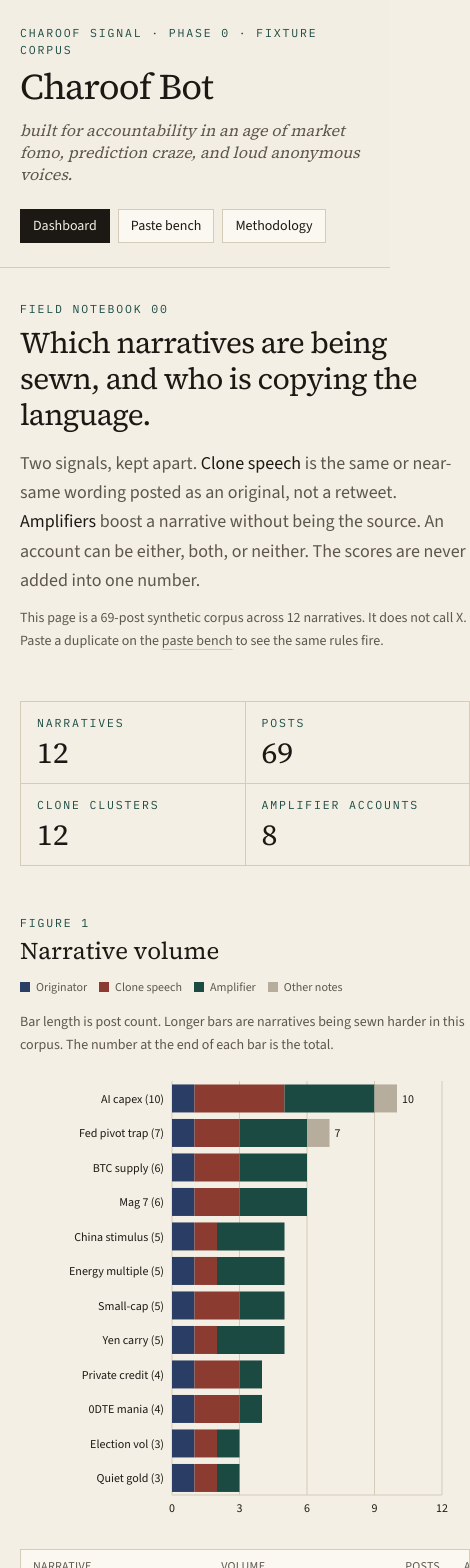
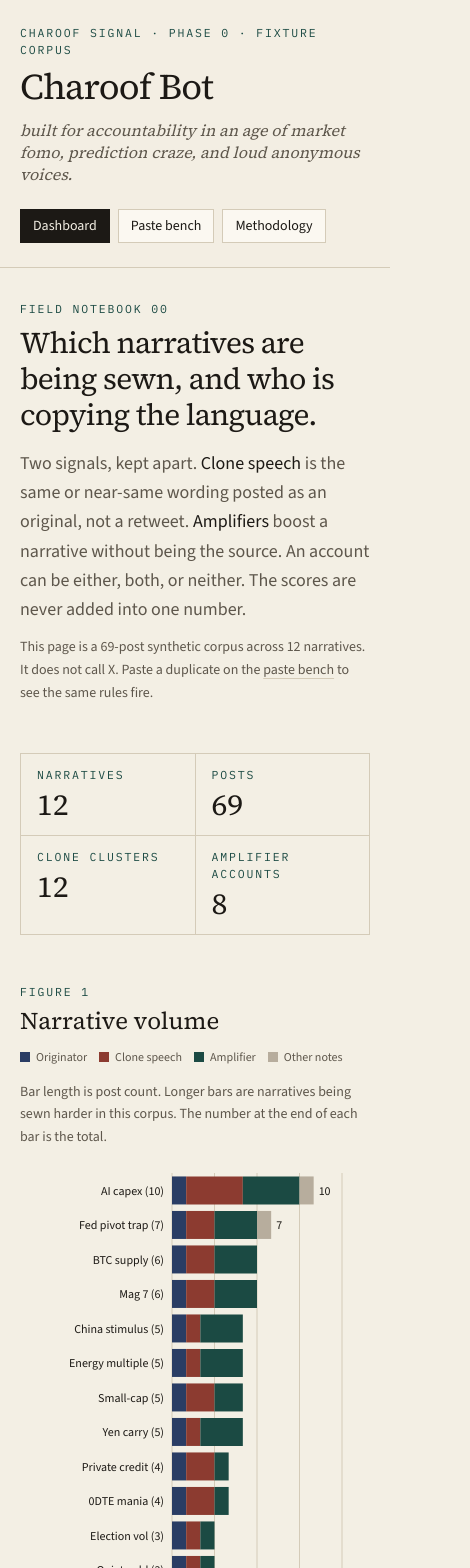
Before and after one commit to mclark-web/charoofbot, a Next.js app: page / in a window 390 px wide. Shown: the top 1568 px of the page, 470 px wide, since content can reach past the window. Built offline with nearby package versions, Linux system fonts and the light colour scheme.

Commit message:
Keep the notebook from scrolling sideways on a phone.
Wide tables stay inside their own scrollers, and the volume chart and sewing graph stay within the page width.

```diff
--- a/app/clusters/[id]/page.tsx
+++ b/app/clusters/[id]/page.tsx
@@ -87,7 +87,7 @@ export default async function ClusterPage({ params }: PageProps) {
 
       <section>
         <h2 className="font-serif text-2xl text-ink">Timeline</h2>
-        <div className="mt-4 overflow-x-auto border border-rule">
+        <div className="mt-4 max-w-full overflow-x-auto border border-rule">
           <table className="w-full min-w-[36rem] text-left text-sm">
             <thead className="bg-paper-raised text-xs uppercase tracking-wide text-ink-soft">
               <tr>
--- a/app/globals.css
+++ b/app/globals.css
@@ -37,6 +37,14 @@
   --font-mono: var(--font-ibm-mono), "IBM Plex Mono", ui-monospace, monospace;
 }
 
+html {
+  overflow-x: clip;
+}
+
+main .grid > * {
+  min-width: 0;
+}
+
 body {
   background-color: var(--paper);
   color: var(--ink);
--- a/app/layout.tsx
+++ b/app/layout.tsx
@@ -43,7 +43,7 @@ export default function RootLayout({ children }: LayoutProps<"/">) {
         <Suspense fallback={<div className="h-36 border-b border-rule" />}>
           <SiteHeader />
         </Suspense>
-        <main id="content" className="mx-auto w-full max-w-6xl flex-1 px-5 py-8 md:px-8">
+        <main id="content" className="mx-auto w-full min-w-0 max-w-6xl flex-1 px-5 py-8 md:px-8">
           {children}
         </main>
         <SiteFooter />
--- a/app/page.tsx
+++ b/app/page.tsx
@@ -33,7 +33,7 @@ export default function DashboardPage() {
     );
 
   return (
-    <div className="grid gap-12">
+    <div className="grid min-w-0 gap-12">
       <section className="max-w-3xl">
         <p className="kicker">Field notebook 00</p>
         <h1 className="mt-2 font-serif text-3xl tracking-tight text-ink md:text-4xl">
@@ -80,7 +80,7 @@ export default function DashboardPage() {
           end of each bar is the total.
         </p>
         <VolumeChart rows={chartRows} />
-        <div className="overflow-x-auto border border-rule">
+        <div className="max-w-full overflow-x-auto border border-rule">
           <table className="w-full min-w-[40rem] text-left text-sm">
             <caption className="sr-only">Narrative volume, sorted by post count</caption>
             <thead className="bg-paper-raised text-xs uppercase tracking-wide text-ink-soft">
@@ -137,12 +137,12 @@ export default function DashboardPage() {
           Node area tracks volume. A line means at least two accounts posted in both narratives, which is a hint that
           the same voices are sewing those frames together. It is not proof of coordination.
         </p>
-        <div className="border border-rule bg-paper-raised p-3">
+        <div className="overflow-hidden border border-rule bg-paper-raised p-3">
           <NarrativeGraph nodes={graphNodes} edges={report.edges} />
         </div>
       </section>
 
-      <div className="grid gap-10 lg:grid-cols-2">
+      <div className="grid min-w-0 gap-10 lg:grid-cols-2">
         <section>
           <p className="kicker">Clone speech</p>
           <h2 className="mt-1 font-serif text-2xl text-ink">Language clusters</h2>
@@ -175,7 +175,7 @@ export default function DashboardPage() {
             Sorted by amplifier grade only. Follower count is shown and ignored. High-follower clone accounts are not
             on this list unless they also boost without copying.
           </p>
-          <div className="mt-4 overflow-x-auto border border-rule">
+          <div className="mt-4 max-w-full overflow-x-auto border border-rule">
             <table className="w-full min-w-[28rem] text-left text-sm">
               <caption className="sr-only">Amplifier leaderboard</caption>
               <thead className="bg-paper-raised text-xs uppercase tracking-wide text-ink-soft">
--- a/components/narrative-graph.tsx
+++ b/components/narrative-graph.tsx
@@ -33,7 +33,7 @@ export function NarrativeGraph({
   const visibleEdges = edges.filter((edge) => edge.sharedAccounts >= 2);
 
   return (
-    <svg viewBox={`0 0 ${WIDTH} ${HEIGHT}`} className="h-auto w-full" role="img" aria-labelledby="sewing-graph-title sewing-graph-desc">
+    <svg viewBox={`0 0 ${WIDTH} ${HEIGHT}`} className="block h-auto w-full max-w-full" role="img" aria-labelledby="sewing-graph-title sewing-graph-desc">
       <title id="sewing-graph-title">Narrative sewing graph</title>
       <desc id="sewing-graph-desc">
         Each node is a narrative. Node area follows post volume. A line means at least two accounts posted in both narratives.
--- a/components/site-header.tsx
+++ b/components/site-header.tsx
@@ -19,7 +19,7 @@ export function SiteHeader() {
 
   return (
     <header className="border-b border-rule bg-paper/90">
-      <div className="mx-auto flex max-w-6xl flex-col gap-5 px-5 py-6 md:px-8">
+      <div className="mx-auto flex min-w-0 max-w-6xl flex-col gap-5 px-5 py-6 md:px-8">
         <div className="flex flex-wrap items-end justify-between gap-6">
           <div className="max-w-3xl">
             <p className="kicker">Charoof Signal · Phase 0 · Fixture corpus</p>
--- a/components/volume-chart.tsx
+++ b/components/volume-chart.tsx
@@ -50,7 +50,7 @@ function VolumeTooltip({
 
 export function VolumeChart({ rows }: { rows: VolumeRow[] }) {
   return (
-    <div className="h-[460px] w-full min-w-0">
+    <div className="h-[460px] w-full min-w-0 max-w-full overflow-hidden">
       <ResponsiveContainer width="100%" height="100%">
         <BarChart data={rows} layout="vertical" margin={{ top: 8, right: 28, bottom: 8, left: 4 }}>
           <CartesianGrid horizontal={false} stroke="#d4cbb8" />
```
